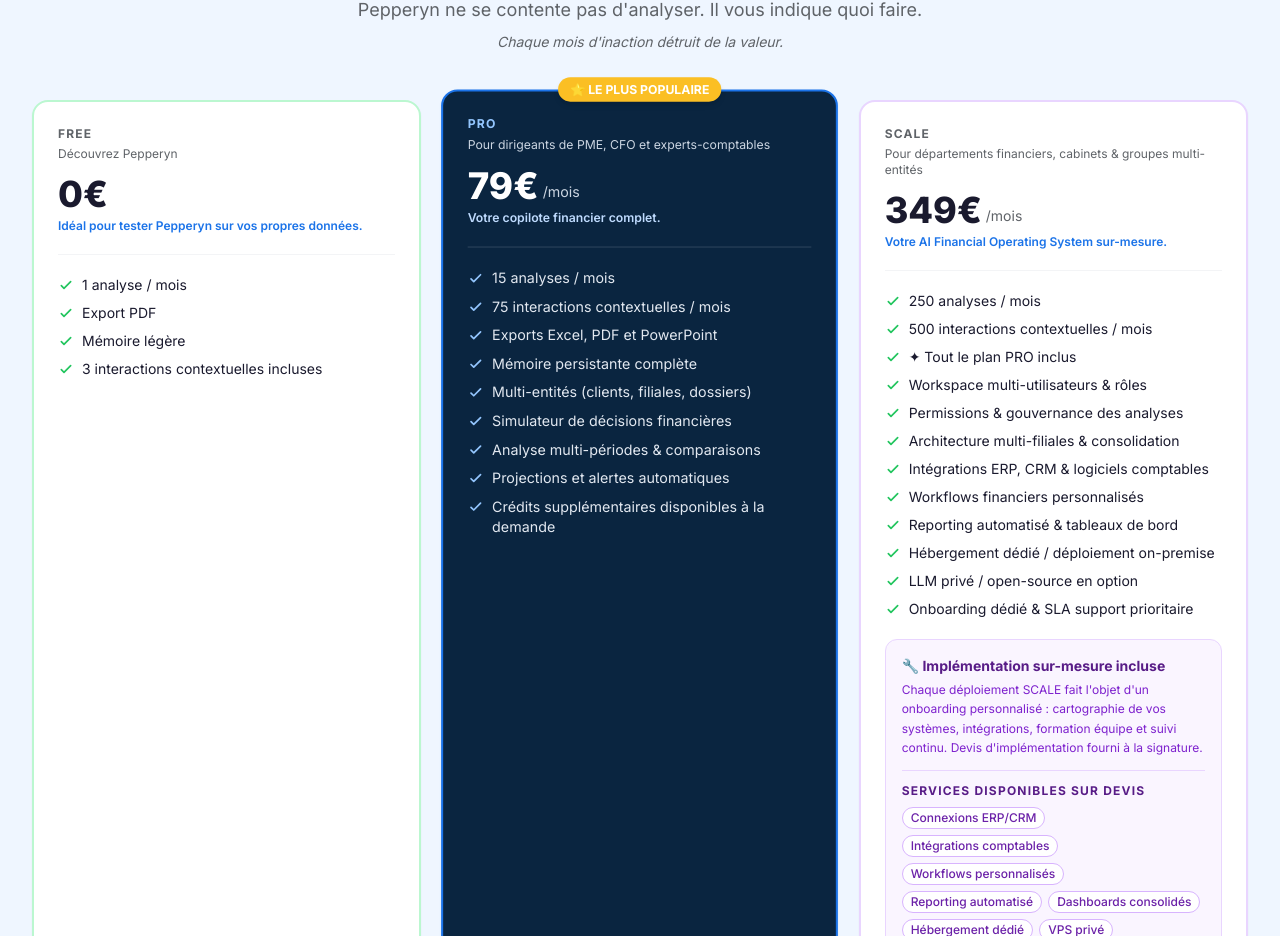
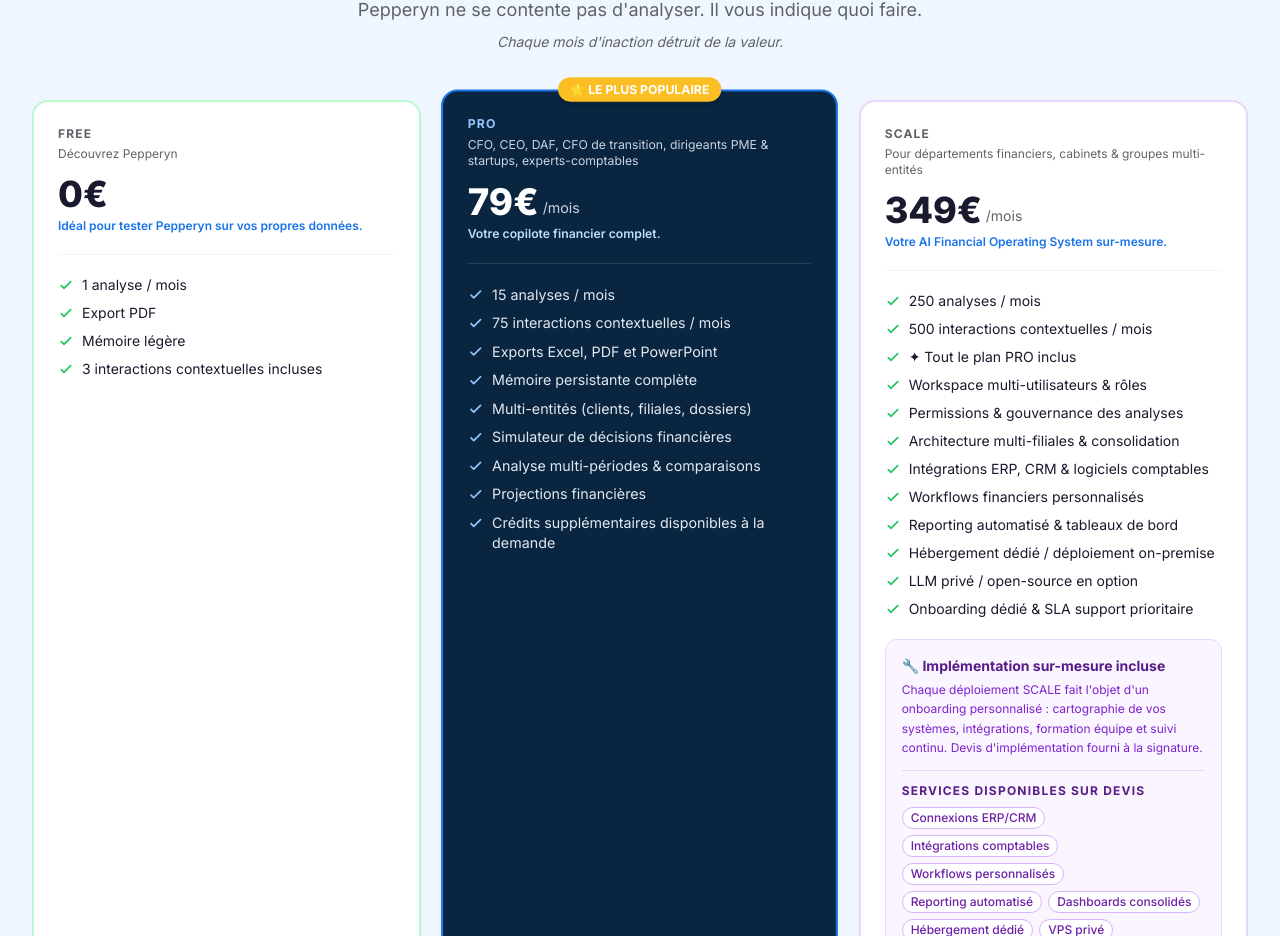
Before and after one commit to fredancio/Pepperyn, a Next.js app in the folder frontend/: page / in a window 1280 px wide. Shown: the part 3036-3972 px from the top of the page. Built offline with nearby package versions, Linux system fonts and the light colour scheme.

Commit message:
feat: broaden PRO plan subtitle to include CFO interim, DAF, CEO, startups

```diff
--- a/frontend/app/upgrade/page.tsx
+++ b/frontend/app/upgrade/page.tsx
@@ -10,9 +10,9 @@
     cta: 'Plan actuel', ctaDisabled: true, ctaHref: null,
   },
   {
-    id: 'pro', name: 'PRO', subtitle: 'Pour dirigeants de PME, CFO et experts-comptables', price: '79€', period: '/mois',
+    id: 'pro', name: 'PRO', subtitle: 'CFO, CEO, DAF, CFO de transition, dirigeants PME & startups, experts-comptables', price: '79€', period: '/mois',
     color: 'blue', highlighted: true, badge: '⭐ LE PLUS POPULAIRE',
-    features: ['15 analyses / mois', '75 interactions contextuelles / mois', 'Exports Excel, PDF et PowerPoint', 'Mémoire persistante complète', 'Multi-entités (clients, filiales, dossiers)', 'Simulateur de décisions financières', 'Analyse multi-périodes & comparaisons', 'Projections et alertes automatiques', 'Crédits supplémentaires disponibles à la demande'],
+    features: ['15 analyses / mois', '75 interactions contextuelles / mois', 'Exports Excel, PDF et PowerPoint', 'Mémoire persistante complète', 'Multi-entités (clients, filiales, dossiers)', 'Simulateur de décisions financières', 'Analyse multi-périodes & comparaisons', 'Projections financières', 'Crédits supplémentaires disponibles à la demande'],
     cta: 'Passer à PRO', ctaDisabled: false, ctaHref: null,
   },
   {
--- a/frontend/components/landing/PricingPlans.tsx
+++ b/frontend/components/landing/PricingPlans.tsx
@@ -46,7 +46,7 @@
   },
   {
     name: 'PRO',
-    subtitle: 'Pour dirigeants de PME, CFO et experts-comptables',
+    subtitle: 'CFO, CEO, DAF, CFO de transition, dirigeants PME & startups, experts-comptables',
     price: '79€',
     period: '/mois',
     tagline: 'Votre copilote financier complet.',
@@ -61,7 +61,7 @@
       'Multi-entités (clients, filiales, dossiers)',
       'Simulateur de décisions financières',
       'Analyse multi-périodes & comparaisons',
-      'Projections et alertes automatiques',
+      'Projections financières',
       'Crédits supplémentaires disponibles à la demande',
     ],
     extras: null,
```
